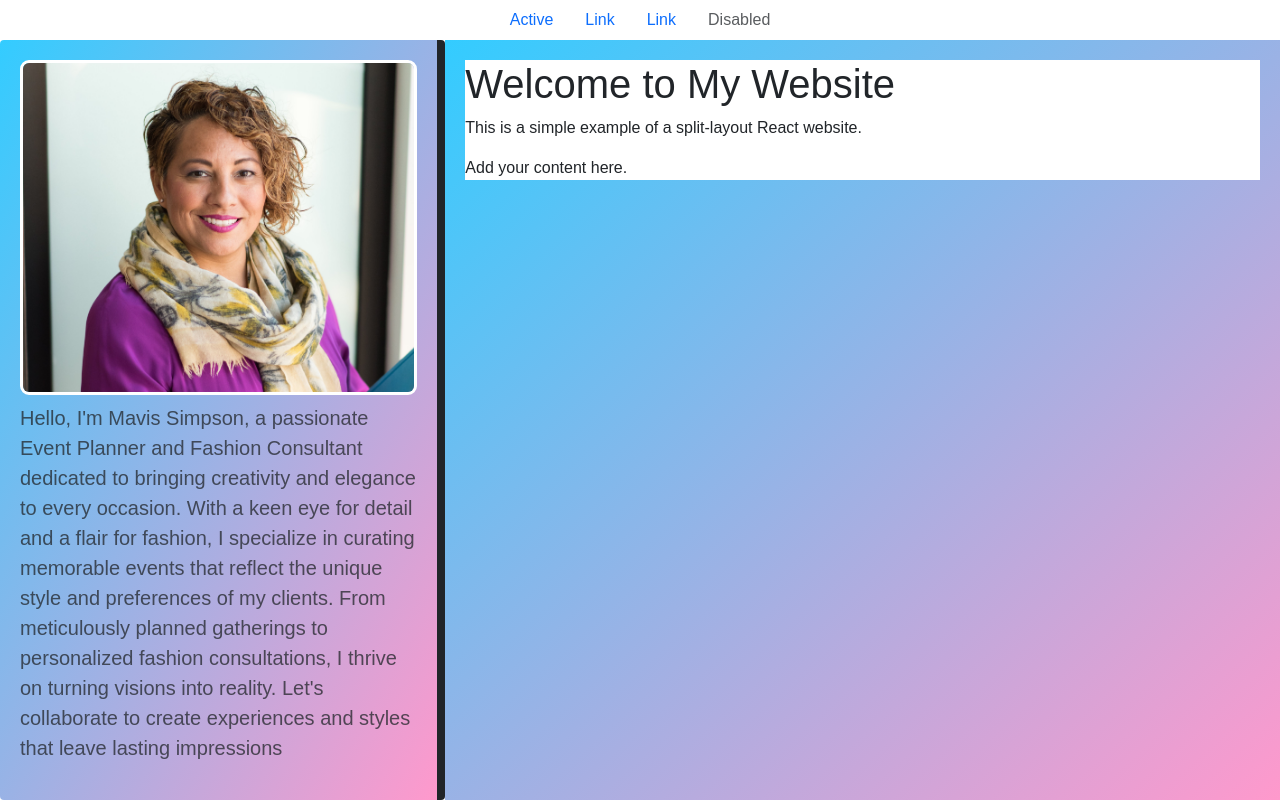
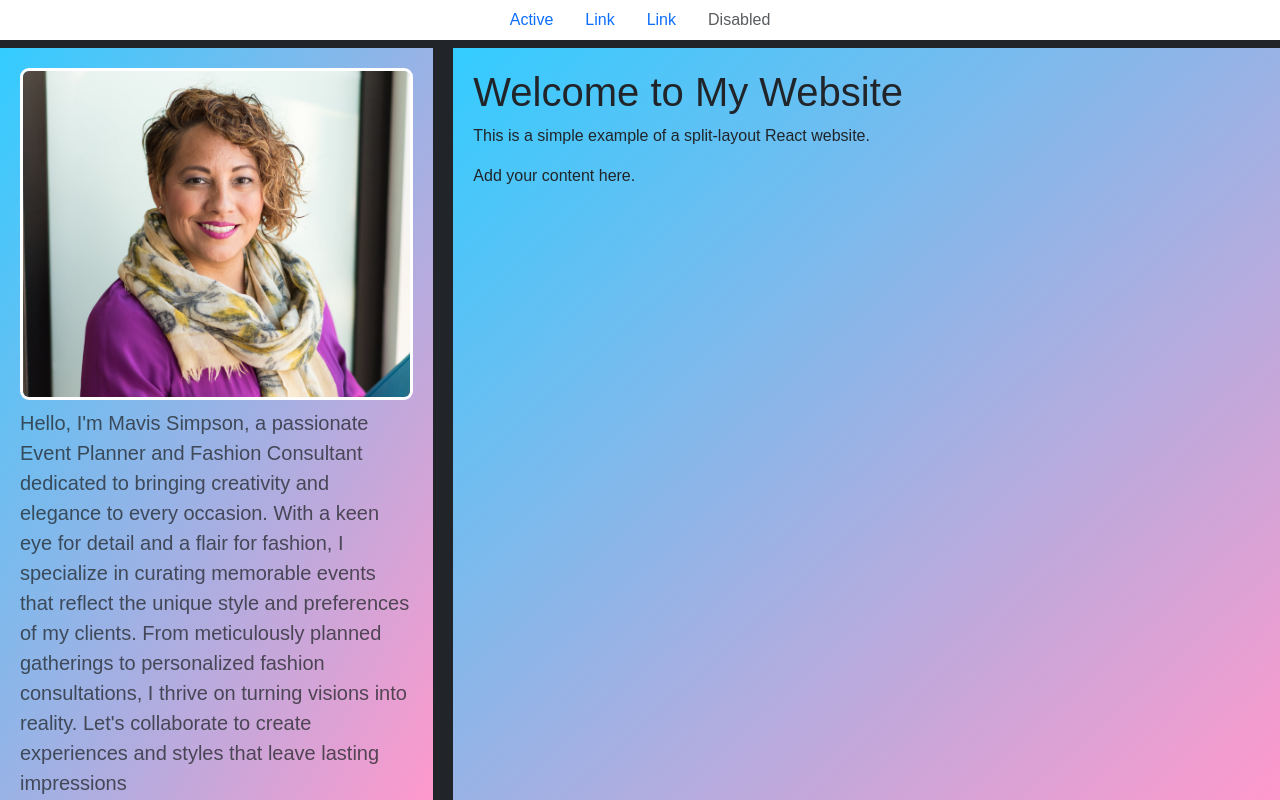
Before and after one commit to Gooberin95/glowing-potato, a React (Create React App) app: page / in a window 1280 px wide. Built offline with nearby package versions, Linux system fonts and the light colour scheme.

Commit message:
adding style

```diff
--- a/src/App.js
+++ b/src/App.js
@@ -16,7 +16,7 @@ const App = () => {
 		      <div className="app">
 		        <Navbar />
 		        <div className="split-layout">
-		          <div className="left" style={{borderRight: "solid 8px", borderRadius: "4px"}}>
+		          <div className="left" style={{borderTop: "solid 8px"}}>
 
 
 
@@ -36,8 +36,8 @@ const App = () => {
 
 
 				  </div>
-		  <div className="right" style={{ height: "100%", overflowY: "scroll", background: "linear-gradient(to bottom right, #33ccff 0%, #ff99cc 100%)" }}>
-		    <div style={{ background: "white" }}>
+		  <div className="right" style={{ borderTop: "solid 8px", borderLeft: " solid 20px", overflowY: "scroll", background: "linear-gradient(to bottom right, #33ccff 0%, #ff99cc 100%)" }}>
+		    <div >
 		      <h1>Welcome to My Website</h1>
 		      <p>This is a simple example of a split-layout React website.</p>
 		      <p>Add your content here.</p>
@@ -51,7 +51,7 @@ const App = () => {
 
 	const Navbar = () => {
 	  return (
-		      <Nav className="justify-content-center" activeKey="/home" style={{backgroundColor: "white"}}>
+		      <Nav className="justify-content-center" activeKey="/home"  style={{backgroundColor: "white"}}>
 		          <Nav.Item>
 		            <Nav.Link href="/home">Active</Nav.Link>
 		          </Nav.Item>
```
